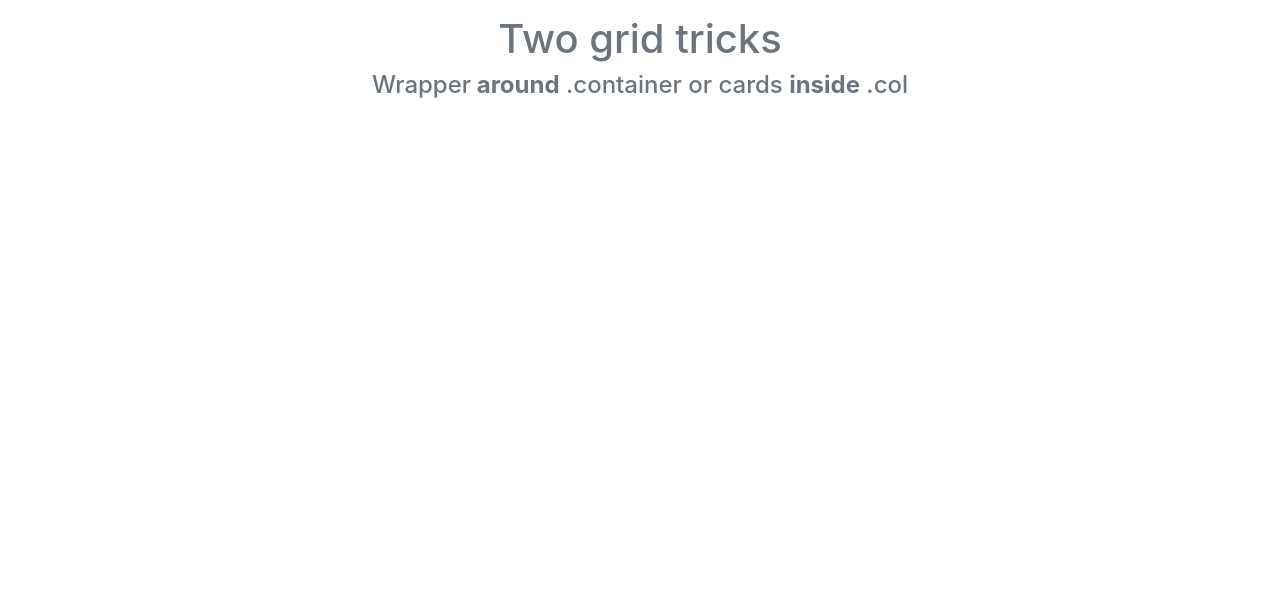
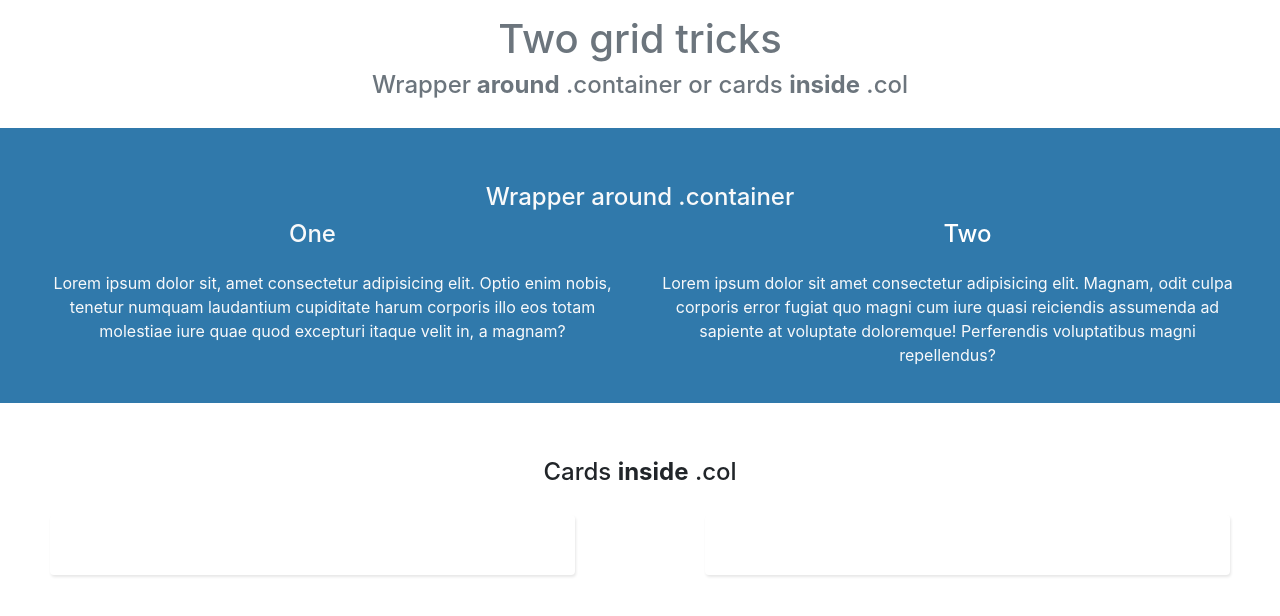
Before and after one commit to reedm26/gridtrick, a plain HTML site: page index.html in a window 1280 px wide. Drawn offline with nearby package versions, Linux system fonts and the light colour scheme.

Commit message:
inserted the cards

```diff
--- a/index.html
+++ b/index.html
@@ -14,16 +14,70 @@
   </head>
   <body>
     <header>
-    <div class="bg-blue">
+      <div class="bg-blue"></div>
       <div class="container-fluid">
         <div class="row">
           <div class="col-12 text-center bg-white text-secondary topper">
-            <h1>Two grid tricks</h1>  </div>
-            <div class="col-12 text-center bg-white text-secondary">
-              <h4>Wrapper<b> around</b> .container or cards <b>inside</b> .col</h4>
+            <h1>Two grid tricks</h1>
+          </div>
+          <div class="col-12 text-center bg-white text-secondary firstpad">
+            <h4>
+              Wrapper<b> around</b> .container or cards <b>inside</b> .col
+            </h4>
+          </div>
+        </div>
+      </div>
+      <!-- start of blue background -->
+    </header>
+    <main>
+      <div class="row">
+        <div class="col-12 bg-blue text-center text-light secondpad">
+          <h4>Wrapper around .container</h4>
+        </div>
+      </div>
+
+      <div class="row">
+        <div class="col-6 bg-blue text-center text-light">
+          <h4>One</h4>
+        </div>
+        <div class="col-6 bg-blue text-center"><h4>Two</h4></div>
+      </div>
+      <div class="row">
+        <div
+          class="col-6 bg-blue text-center leftpad text-light topper firstpad"
+        >
+          <p>
+            Lorem ipsum dolor sit, amet consectetur adipisicing elit. Optio enim
+            nobis, tenetur numquam laudantium cupiditate harum corporis illo eos
+            totam molestiae iure quae quod excepturi itaque velit in, a magnam?
+          </p>
+        </div>
+        <div
+          class="col-6 bg-blue text-center rightpad text-light topper firstpad"
+        >
+          <p>
+            Lorem ipsum dolor sit amet consectetur adipisicing elit. Magnam,
+            odit culpa corporis error fugiat quo magni cum iure quasi reiciendis
+            assumenda ad sapiente at voluptate doloremque! Perferendis
+            voluptatibus magni repellendus?
+          </p>
+        </div>
+      </div>
+      <!-- end of blue -->
+      <div class="row">
+        <div class="col-12 text-center secondpad">
+          <h4>Cards <b>inside</b> .col</h4>
+          <div class="row">
+            <div class="col-6">
+              <div class="card-white"></div>
+            </div>
+            <div class="col-6">
+              <div class="card-white"></div>
+          </div>
             </div>
           </div>
         </div>
-       </header>
+      </div>
+    </main>
   </body>
 </html>
--- a/style.css
+++ b/style.css
@@ -5,3 +5,23 @@
 .topper {
   padding-top: 15px;
 }
+.firstpad {
+  padding-bottom: 20px;
+}
+
+.secondpad {
+  padding-top: 55px;
+}
+.leftpad {
+  padding-left: 55px;
+}
+.rightpad {
+  padding-right: 55px;
+}
+.card-white {
+  background: white;
+  padding: 30px;
+  box-shadow: 1px 2px 3px #e7e7e7;
+  border-radius: 4px;
+  margin: 20px 50px;
+}
```
